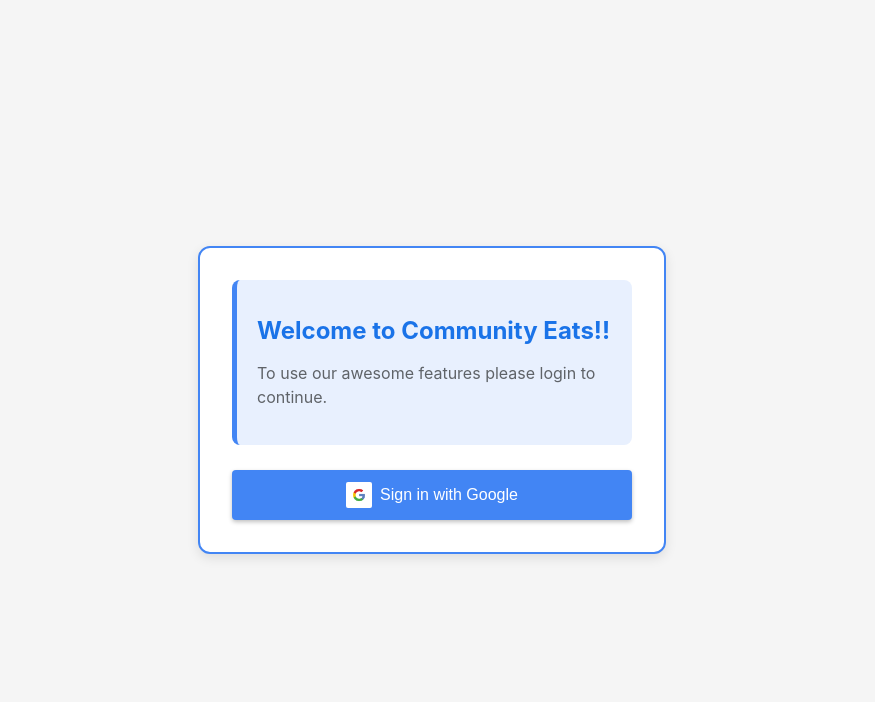
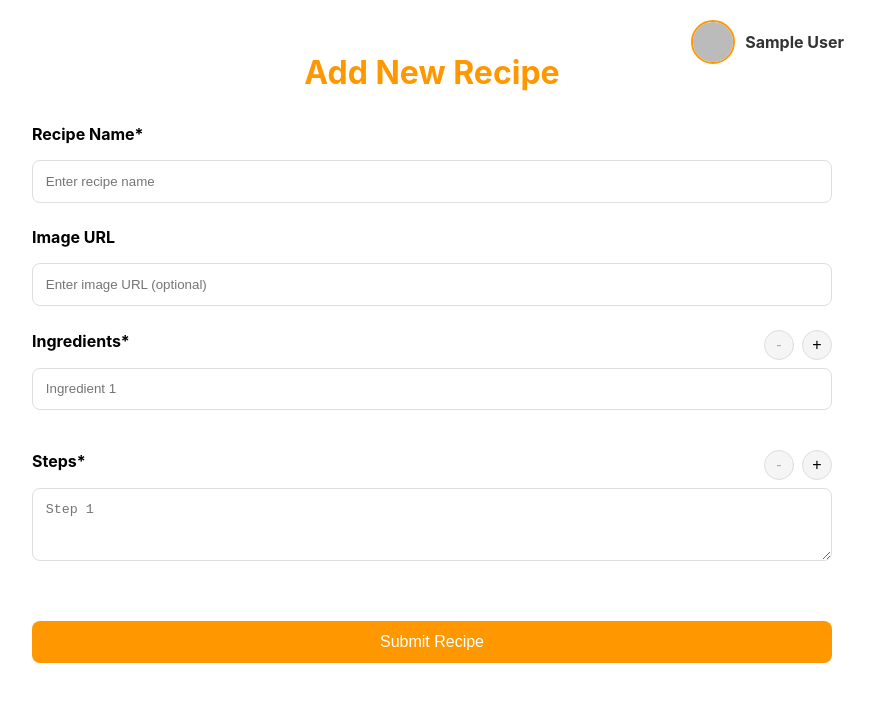
Before and after one commit to EmmalynC27/Community-Eats, a React (Create React App) app in the folder my-app/: page /create-recipe in a window 1280 px wide. Before the commit this address led to /login. Shown: the top 702 px of the page, without its empty margins (208-1083 px from the left). Built offline with nearby package versions, Linux system fonts and the light colour scheme; no server answers; sample sign-in values are in the browser's storage; a web font is replaced by a local one.

Commit message:
recipe input page

```diff
--- a/my-app/package.json
+++ b/my-app/package.json
@@ -10,6 +10,7 @@
     "firebase": "^11.6.0",
     "react": "^19.0.0",
     "react-dom": "^19.0.0",
+    "react-hook-form": "^7.55.0",
     "react-router-dom": "^7.4.0",
     "react-scripts": "^5.0.1",
     "web-vitals": "^2.1.4",
--- a/my-app/src/App.js
+++ b/my-app/src/App.js
@@ -4,6 +4,7 @@ import AboutUs from './AboutUs';
 import './index.css';
 import FilterMenu from './FilterMenu';
 import LoginPage from './LoginPage';
+import CreateRecipe from './CreateRecipe'; // Import the new CreateRecipe component
 import { useAuth } from './AuthContext';
 import './fonts.css';
 import styles from './styles.css';
@@ -23,14 +24,29 @@ const CommunityEats = () => {
             currentUser ? (
               <>
                 <header className="header">
+                  <div className="header-content">
                     <h1>COMMUNITY EATS</h1>
                     <nav className="navigation">
                       <ul>
                         <li><Link to="/home">Home</Link></li>
+                        <li><Link to="/create-recipe">Create Recipe</Link></li>
                         <li><Link to="/about-us">About Us</Link></li>
                         <li><Link to="/recipe-library">Recipe Library</Link></li>
                       </ul>
                     </nav>
+                    {currentUser && (
+                      <div className="user-info">
+                        <span className="user-name">
+                          {currentUser.displayName || currentUser.email.split('@')[0]}
+                        </span>
+                        <img
+                          src={currentUser.photoURL || '/default-user.png'}
+                          alt="User profile"
+                          className="user-avatar"
+                        />
+                      </div>
+                    )}
+                  </div>
                   <hr className="divider" />
                 </header>
 
@@ -65,6 +81,12 @@ const CommunityEats = () => {
             )
           } />
 
+          {/* Add the new Create Recipe route */}
+          <Route
+            path="/create-recipe"
+            element={currentUser ? <CreateRecipe /> : <Navigate to="/login" replace />}
+          />
+
           <Route path="/about-us" element={currentUser ? <AboutUs /> : <Navigate to="/login" replace />} />
           <Route path="/recipe-library" element={currentUser ? <FilterMenu /> : <Navigate to="/login" replace />} />
 
--- /dev/null
+++ b/my-app/src/CreateRecipe.js
@@ -0,0 +1,305 @@
+import React, { useState } from "react";
+import { useForm } from "react-hook-form";
+import { ref, push, set } from "firebase/database";
+import { useAuth } from "./AuthContext";
+import { db } from "./firebaseConfig"; // Fixed import
+
+export default function CreateRecipe() {
+  const { currentUser } = useAuth();
+  const [ingredientCount, setIngredientCount] = useState(1);
+  const [stepCount, setStepCount] = useState(1);
+  const [successMessage, setSuccessMessage] = useState(null);
+
+  const { register, handleSubmit, formState: { errors }, reset } = useForm();
+
+  const addIngredient = () => {
+    if (ingredientCount < 10) {
+      setIngredientCount(ingredientCount + 1);
+    }
+  };
+
+  const removeIngredient = () => {
+    if (ingredientCount > 1) {
+      setIngredientCount(ingredientCount - 1);
+    }
+  };
+
+  const addStep = () => {
+    if (stepCount < 10) {
+      setStepCount(stepCount + 1);
+    }
+  };
+
+  const removeStep = () => {
+    if (stepCount > 1) {
+      setStepCount(stepCount - 1);
+    }
+  };
+
+  const onSubmit = async (data) => {
+    const ingredients = [];
+    for (let i = 0; i < ingredientCount; i++) {
+      if (data[`ingredient${i}`]) {
+        ingredients.push(data[`ingredient${i}`]);
+      }
+    }
+
+    const steps = [];
+    for (let i = 0; i < stepCount; i++) {
+      if (data[`step${i}`]) {
+        steps.push(data[`step${i}`]);
+      }
+    }
+
+    const recipeData = {
+      name: data.recipeName,
+      ingredients,
+      steps,
+      imageUrl: data.imageUrl || "",
+      createdAt: new Date().toISOString(),
+      createdBy: {
+        uid: currentUser.uid,
+        name: currentUser.displayName || currentUser.email
+      }
+    };
+
+    try {
+      const recipesRef = ref(db, 'recipes');
+      const newRecipeRef = push(recipesRef);
+      await set(newRecipeRef, recipeData);
+
+      setSuccessMessage("Recipe submitted successfully!");
+      reset();
+      setIngredientCount(1);
+      setStepCount(1);
+
+      setTimeout(() => setSuccessMessage(null), 3000);
+    } catch (error) {
+      console.error("Error submitting recipe:", error);
+      alert("Error submitting recipe. Please try again.");
+    }
+  };
+
+  return (
+    <div style={styles.container}>
+      {currentUser && (
+        <div style={styles.userProfile}>
+          {currentUser.photoURL && (
+            <img
+              src={currentUser.photoURL}
+              alt="Profile"
+              style={styles.profilePic}
+            />
+          )}
+          <span style={styles.userName}>
+            {currentUser.displayName || currentUser.email}
+          </span>
+        </div>
+      )}
+
+      {successMessage && (
+        <div style={styles.successMessage}>
+          {successMessage}
+        </div>
+      )}
+
+      <h1 style={styles.title}>Add New Recipe</h1>
+
+      <form onSubmit={handleSubmit(onSubmit)} style={styles.form}>
+        {/* Recipe Name */}
+        <div style={styles.formGroup}>
+          <label style={styles.label}>Recipe Name*</label>
+          <input
+            {...register("recipeName", { required: "Recipe name is required" })}
+            placeholder="Enter recipe name"
+            style={styles.input}
+          />
+          {errors.recipeName && <span style={styles.error}>{errors.recipeName.message}</span>}
+        </div>
+
+        {/* Image URL */}
+        <div style={styles.formGroup}>
+          <label style={styles.label}>Image URL</label>
+          <input
+            {...register("imageUrl")}
+            placeholder="Enter image URL (optional)"
+            style={styles.input}
+          />
+        </div>
+
+        {/* Ingredients */}
+        <div style={styles.formGroup}>
+          <div style={styles.sectionHeader}>
+            <label style={styles.label}>Ingredients*</label>
+            <div style={styles.buttonGroup}>
+              <button
+                type="button"
+                onClick={removeIngredient}
+                style={styles.smallButton}
+                disabled={ingredientCount <= 1}
+              >
+                -
+              </button>
+              <button
+                type="button"
+                onClick={addIngredient}
+                style={styles.smallButton}
+                disabled={ingredientCount >= 10}
+              >
+                +
+              </button>
+            </div>
+          </div>
+
+          {Array.from({ length: ingredientCount }).map((_, index) => (
+            <div key={index} style={styles.dynamicField}>
+              <input
+                {...register(`ingredient${index}`, { required: index === 0 ? "At least one ingredient is required" : false })}
+                placeholder={`Ingredient ${index + 1}`}
+                style={styles.input}
+              />
+              {errors[`ingredient${index}`] && <span style={styles.error}>{errors[`ingredient${index}`].message}</span>}
+            </div>
+          ))}
+        </div>
+
+        {/* Steps */}
+        <div style={styles.formGroup}>
+          <div style={styles.sectionHeader}>
+            <label style={styles.label}>Steps*</label>
+            <div style={styles.buttonGroup}>
+              <button
+                type="button"
+                onClick={removeStep}
+                style={styles.smallButton}
+                disabled={stepCount <= 1}
+              >
+                -
+              </button>
+              <button
+                type="button"
+                onClick={addStep}
+                style={styles.smallButton}
+                disabled={stepCount >= 10}
+              >
+                +
+              </button>
+            </div>
+          </div>
+
+          {Array.from({ length: stepCount }).map((_, index) => (
+            <div key={index} style={styles.dynamicField}>
+              <textarea
+                {...register(`step${index}`, { required: index === 0 ? "At least one step is required" : false })}
+                placeholder={`Step ${index + 1}`}
+                style={{...styles.input, minHeight: '60px'}}
+                rows={3}
+              />
+              {errors[`step${index}`] && <span style={styles.error}>{errors[`step${index}`].message}</span>}
+            </div>
+          ))}
+        </div>
+
+        <button type="submit" style={styles.submitButton}>
+          Submit Recipe
+        </button>
+      </form>
+    </div>
+  );
+}
+
+const styles = {
+  container: {
+    padding: "2rem",
+    maxWidth: "800px",
+    margin: "auto",
+    position: "relative"
+  },
+  title: {
+    color: "#FF9800",
+    textAlign: "center",
+    marginBottom: "2rem"
+  },
+  form: {
+    display: "flex",
+    flexDirection: "column",
+    gap: "1.5rem"
+  },
+  formGroup: {
+    display: "flex",
+    flexDirection: "column",
+    gap: "0.5rem"
+  },
+  sectionHeader: {
+    display: "flex",
+    justifyContent: "space-between",
+    alignItems: "center"
+  },
+  label: {
+    fontWeight: "bold",
+    marginBottom: "0.5rem"
+  },
+  input: {
+    padding: "0.8rem",
+    borderRadius: "8px",
+    border: "1px solid #ddd",
+    width: "100%",
+    boxSizing: "border-box"
+  },
+  dynamicField: {
+    marginBottom: "1rem"
+  },
+  buttonGroup: {
+    display: "flex",
+    gap: "0.5rem"
+  },
+  smallButton: {
+    width: "30px",
+    height: "30px",
+    borderRadius: "50%",
+    border: "1px solid #ddd",
+    background: "#f5f5f5",
+    cursor: "pointer",
+    fontSize: "1rem"
+  },
+  submitButton: {
+    background: "#FF9800",
+    color: "#fff",
+    padding: "12px",
+    border: "none",
+    borderRadius: "8px",
+    cursor: "pointer",
+    fontSize: "1rem",
+    marginTop: "1rem"
+  },
+  error: {
+    color: "red",
+    fontSize: "0.8rem"
+  },
+  successMessage: {
+    backgroundColor: "#4CAF50",
+    color: "white",
+    padding: "10px",
+    borderRadius: "4px",
+    marginBottom: "20px",
+    textAlign: "center"
+  },
+  userProfile: {
+    position: 'absolute',
+    top: '20px',
+    right: '20px',
+    display: 'flex',
+    alignItems: 'center',
+    gap: '10px'
+  },
+  profilePic: {
+    width: '40px',
+    height: '40px',
+    borderRadius: '50%',
+    border: '2px solid #FF9800'
+  },
+  userName: {
+    fontWeight: 'bold',
+    color: '#333'
+  }
+};
--- a/my-app/src/firebaseConfig.js
+++ b/my-app/src/firebaseConfig.js
@@ -3,6 +3,7 @@ import { initializeApp } from "firebase/app";
 import { getFirestore } from "firebase/firestore";
 import { getStorage } from "firebase/storage";
 import { getAuth, GoogleAuthProvider, signInWithPopup } from "firebase/auth";
+import { getDatabase } from "firebase/database";
 // TODO: Add SDKs for Firebase products that you want to use
 // https://firebase.google.com/docs/web/setup#available-libraries
 
@@ -11,6 +12,7 @@ import { getAuth, GoogleAuthProvider, signInWithPopup } from "firebase/auth";
 const firebaseConfig = {
   apiKey: "AIzaSyCm-NLOnjKBF_AeM49QkQRtL65ueC7f4ig",
   authDomain: "community-eats.firebaseapp.com",
+  databaseURL: "https://community-eats-default-rtdb.firebaseio.com",
   projectId: "community-eats",
   storageBucket: "community-eats.firebasestorage.app",
   messagingSenderId: "136821069575",
@@ -22,5 +24,6 @@ const firebaseConfig = {
 const app = initializeApp(firebaseConfig);
 const auth = getAuth(app);
 const googleProvider = new GoogleAuthProvider();
+const db = getDatabase(app);
 
-export { auth, googleProvider, signInWithPopup };
+export { app, auth, googleProvider, db,  signInWithPopup };
--- a/my-app/src/index.css
+++ b/my-app/src/index.css
@@ -11,3 +11,40 @@ code {
   font-family: source-code-pro, Menlo, Monaco, Consolas, 'Courier New',
     monospace;
 }
+
+
+/* Header Styles */
+.header-content {
+  display: flex;
+  justify-content: space-between;
+  align-items: center;
+  width: 100%;
+  padding: 0 20px;
+}
+
+.user-info {
+  display: flex;
+  align-items: center;
+  gap: 10px;
+}
+
+.user-name {
+  font-weight: 600;
+  color: #333;
+}
+
+.user-avatar {
+  width: 36px;
+  height: 36px;
+  border-radius: 50%;
+  object-fit: cover;
+  border: 2px solid #4285F4;
+}
+
+/* Navigation adjustments */
+.navigation ul {
+  display: flex;
+  gap: 20px;
+  margin: 0;
+  padding: 0;
+}
```
Also changed, not shown: 1 other file (tests, documents, lock files or other folders). Lines whose indentation alone changed are shown as unchanged.
